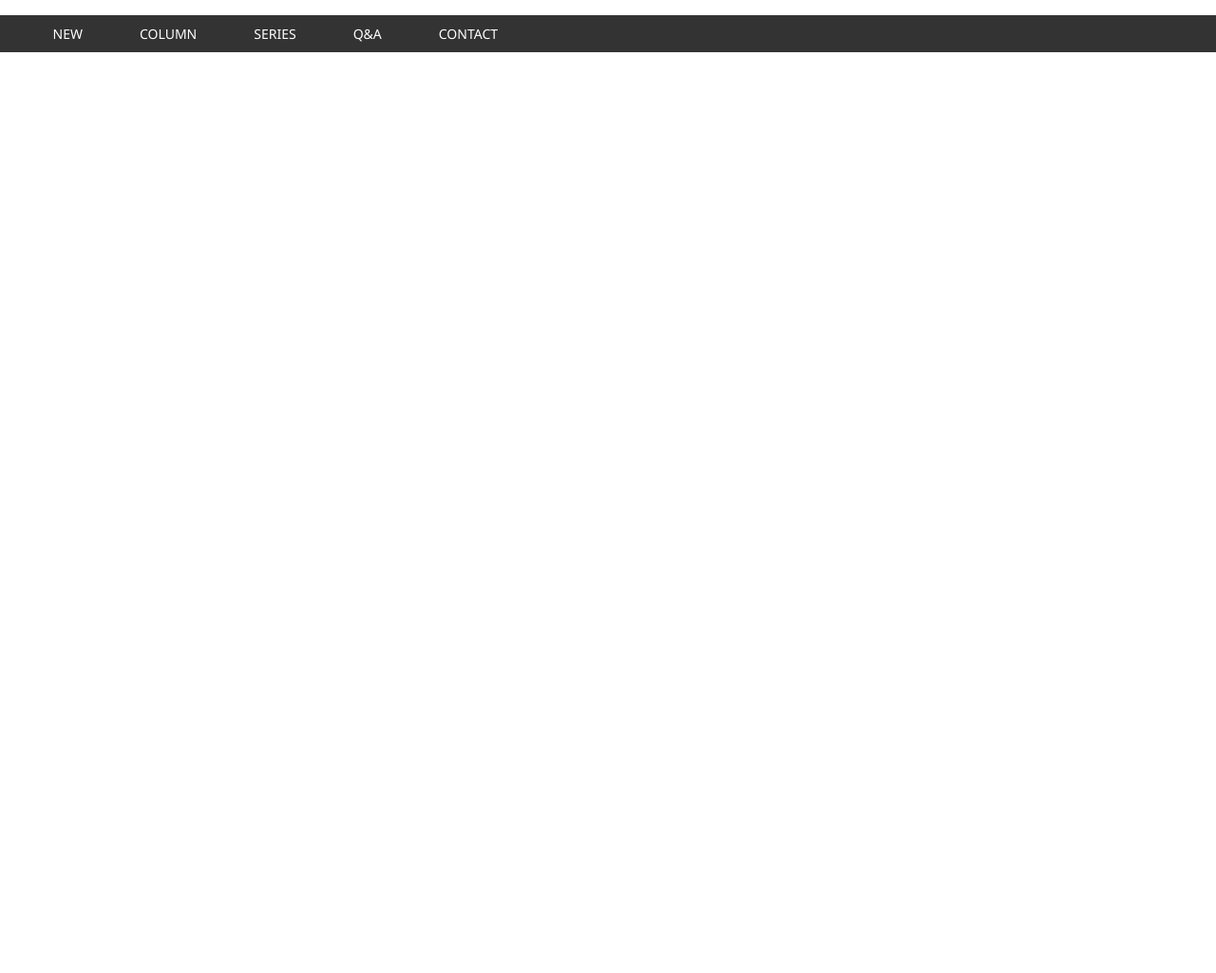
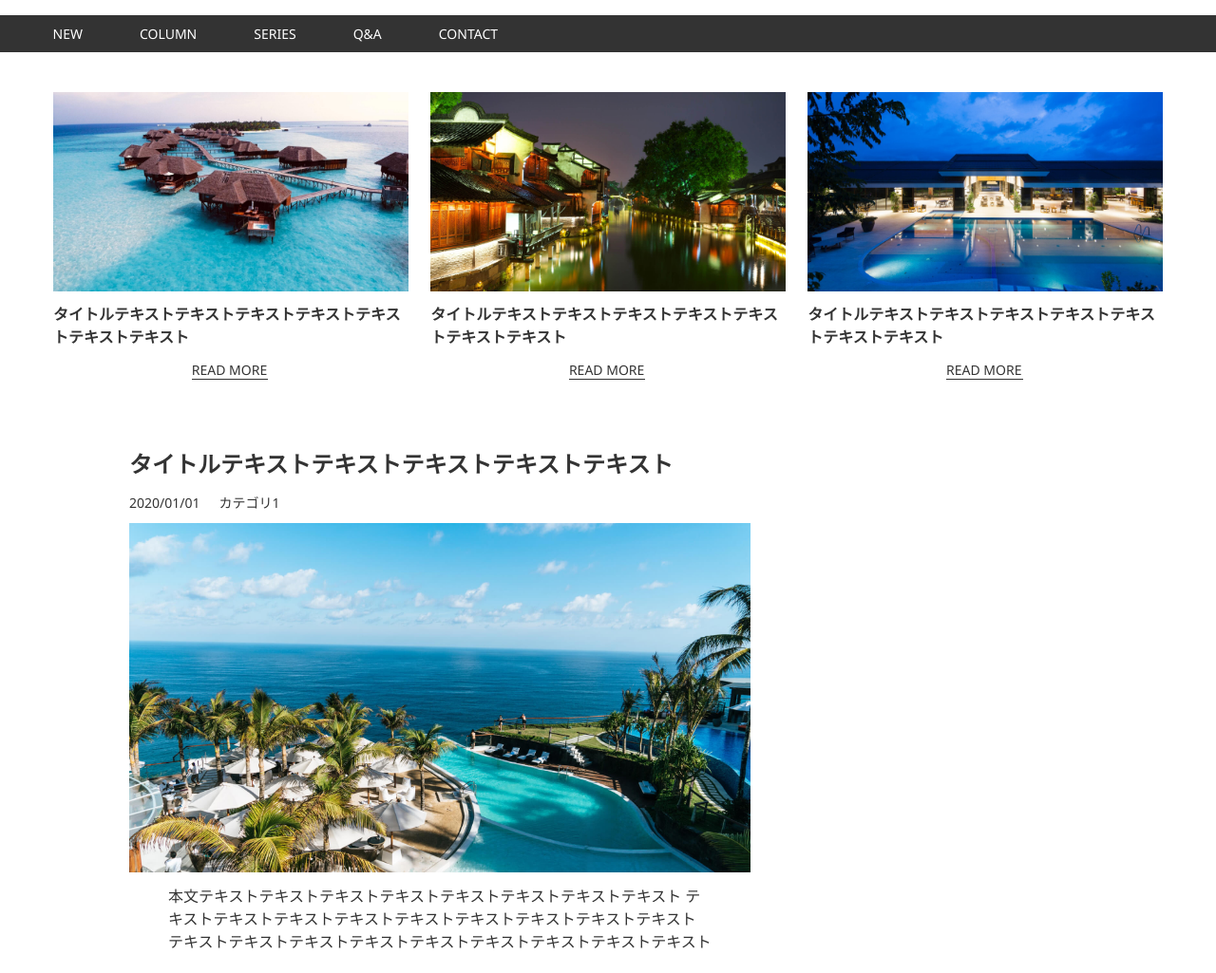
Before and after one commit to michiya-59/corporate_2, a plain HTML site: page index.html in a window 1280 px wide. Shown: the part 54-1079 px from the top of the page at 95% size. Before the commit the page ends 800 px from the top, so only its background shows below. Drawn offline with nearby package versions, Linux system fonts and the light colour scheme.

Commit message:
main部分完成

```diff
--- a/index.html
+++ b/index.html
@@ -17,7 +17,6 @@
         <img src="images/logo.svg" alt="サイトのロゴ">
       </a>
     </h1>
-  </header>
     <nav id="navigation">
       <ul>
         <li class="nav_part">NEW</li>
@@ -27,5 +26,91 @@
         <li class="nav_part">CONTACT</li>
       </ul>
     </nav>
+  </header>
+  <section>
+    <div class="article_top">
+      <article>
+        <img src="images/pickup1.jpg">
+        <p>タイトルテキストテキストテキストテキストテキストテキストテキスト</p>
+        <a href="#">
+          <p>READ MORE</p>
+        </a>
+      </article>
+      <article>
+        <img src="images/pickup2.jpg">
+        <p>タイトルテキストテキストテキストテキストテキストテキストテキスト</p>
+        <a href="#">
+          <p>READ MORE</p>
+        </a>
+      </article>
+      <article>
+        <img src="images/pickup3.jpg">
+        <p>タイトルテキストテキストテキストテキストテキストテキストテキスト</p>
+        <a href="#">
+          <p>READ MORE</p>
+        </a>
+      </article>
+    </div>
+  </section>
+  <section id="container">
+    <main>
+      <article>
+        <h1 class="article_title">タイトルテキストテキストテキストテキストテキスト</h1>
+        <ul>
+          <li>
+            <a href="#">2020/01/01</a>
+          </li>
+          <li>
+            <a href="#">カテゴリ1</a>
+          </li>
+        </ul>
+        <img src="images/main1.jpg">
+        <div class="text_link">
+          <p class="text">本文テキストテキストテキストテキストテキストテキストテキストテキスト テキストテキストテキストテキストテキストテキストテキストテキストテキスト テキストテキストテキストテキストテキストテキストテキストテキストテキスト</p>
+          <a href="#">
+            <p>READ MORE</p>
+          </a>
+        </div>
+      </article>
+      <article>
+        <h1 class="article_title">タイトルテキストテキストテキストテキストテキスト</h1>
+        <ul>
+          <li>
+            <a href="#">2020/01/01</a>
+          </li>
+          <li>
+            <a href="#">カテゴリ1</a>
+          </li>
+        </ul>
+        <img src="images/main2.jpg">
+        <div class="text_link">
+          <p class="text">本文テキストテキストテキストテキストテキストテキストテキストテキスト テキストテキストテキストテキストテキストテキストテキストテキストテキスト テキストテキストテキストテキストテキストテキストテキストテキストテキスト</p>
+          <a href="#">
+            <p>READ MORE</p>
+          </a>
+        </div>
+      </article>
+      <article>
+        <h1 class="article_title">タイトルテキストテキストテキストテキストテキスト</h1>
+        <ul>
+          <li>
+            <a href="#">2020/01/01</a>
+          </li>
+          <li>
+            <a href="#">カテゴリ1</a>
+          </li>
+        </ul>
+        <img src="images/main3.jpg">
+        <div class="text_link">
+          <p class="text">本文テキストテキストテキストテキストテキストテキストテキストテキスト テキストテキストテキストテキストテキストテキストテキストテキストテキスト テキストテキストテキストテキストテキストテキストテキストテキストテキスト</p>
+          <a href="#">
+            <p>READ MORE</p>
+          </a>
+        </div>
+      </article>
+    </main>
+    <aside>
+    </aside>
+  </section>
 </body>
 </html>
--- a/style.css
+++ b/style.css
@@ -3,6 +3,30 @@ body{
   font-family: 'Noto Sans', 'Noto Sans JP', sans-serif;
 }
 
+header{
+  position: sticky;
+  z-index: 999;
+  width: 100%;
+  background-color: #fff;
+  top: 0;
+}
+
+main{
+  width: 66%;
+}
+
+aside{
+  width: 33%;
+}
+
+#container{
+  margin: 0 auto;
+  padding: 0px 120px;
+  display: flex;
+  justify-content: space-between;
+}
+
+/* ヘッダー */
 .site_title{
   width: 1200px;
   margin: 0 auto;
@@ -26,3 +50,132 @@ body{
   font-size: 14px;
   margin-right: 60px;
 }
+
+/* コンテンツ */
+
+.article_top{
+  display: flex;
+  justify-content: space-between;
+  width: 1200px;
+  margin: 0 auto;
+  padding: 42px 16px;
+}
+
+.article_top article{
+  width: 32%;
+}
+
+.article_top article img{
+  width: 100%;
+}
+
+.article_top article p{
+  margin-top: 12px;
+  font-size: 16px;
+  font-weight: bold;
+}
+.article_top article a{
+  position: relative; /*疑似要素使用のため*/
+  text-decoration: none; /*標準時の下線を削除*/
+  display: block;
+  width: 22%;
+  margin: 0 auto;
+}
+
+.article_top article a::after{
+  content: "";
+  position: absolute;
+  bottom: 0px;
+  left: 0px;
+  width: 98%;
+  height: 1px;
+  background-color: #333333;
+  opacity: 1;
+  visibility: visible;
+  transition: .3s;
+}
+
+.article_top article a:hover::after{
+  visibility: hidden;
+  opacity: 0;
+  bottom: -4px; /*4px下まで移動*/
+  transition: .3s;
+}
+
+.article_top article a p{
+  font-weight: normal;
+  font-size: 14px;
+  width: 100%;
+}
+
+
+#container main article{
+  flex-direction: column;
+  display: flex;
+  justify-content: space-between;
+  width: 100%;
+  margin: 0 auto;
+  padding: 32.5px 16px;
+}
+
+#container main article .article_title{
+  margin-bottom: 13px;
+  font-weight: bold;
+  font-size: 24px;
+}
+
+#container main article ul{
+  display: flex;
+  margin-bottom: 10px;
+}
+
+#container main article ul li{
+  margin-right: 20px;
+}
+
+#container main article ul li a{
+  font-size: 14px;
+}
+
+.text_link{
+  padding: 13px 41px;
+  text-align: left;
+}
+
+.text_link a p{
+  font-weight: normal;
+  font-size: 14px;
+  width: 100%;
+}
+
+.text_link a::after{
+  content: "";
+  position: absolute;
+  bottom: 0px;
+  left: 0px;
+  width: 98%;
+  height: 1px;
+  background-color: #333333;
+  opacity: 1;
+  visibility: visible;
+  transition: .3s;
+}
+
+.text_link a{
+  position: relative; /*疑似要素使用のため*/
+  text-decoration: none; /*標準時の下線を削除*/
+  display: block;
+  width: 12%;
+  margin: 0 auto;
+}
+
+.text_link a:hover::after{
+  visibility: hidden;
+  opacity: 0;
+  bottom: -4px; /*4px下まで移動*/
+  transition: .3s;
+}
+
+.text_link .text{
+  margin-bottom: 24px;
+}
```
Lines whose indentation alone changed are shown as unchanged.
